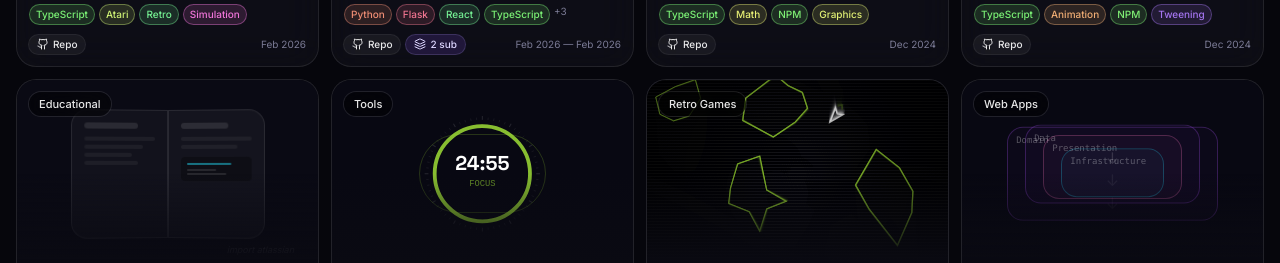
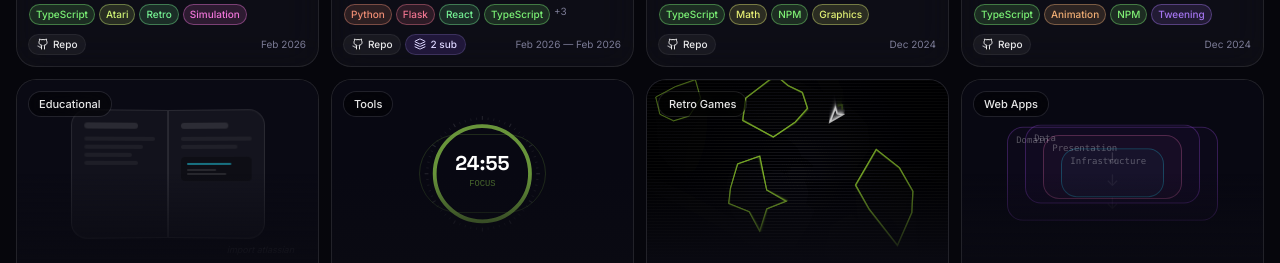
Before and after one commit to rsegrest/ricksegrest.com, a React (Vite) app: page / in a window 1280 px wide. Shown: the part 1460-1723 px from the top of the page. Built offline with nearby package versions, Linux system fonts and the light colour scheme; the HTML template or start-up script is replaced by a standard one.

Commit message:
feat: pomodoro timer colors now follow tomato ripeness
Green (#7cb342) at start → orange (#ff6f3c) at 40% → red (#e53935)
at 70%+. Matches the Pomodoro (tomato) technique theme.

```diff
--- a/src/components/MediaPreview.tsx
+++ b/src/components/MediaPreview.tsx
@@ -640,8 +640,8 @@ function Timer({ accent }: { accent: string }) {
   const circumference = 2 * Math.PI * 38;
   const dashOffset = circumference * (1 - progress);
 
-  // Color shifts from accent (calm) to orange/red (urgent)
-  const urgentColor = urgency > 0.7 ? "#f97316" : urgency > 0.4 ? "#fbbf24" : accent;
+  // Color shifts through tomato ripeness: green → yellow → orange → red
+  const urgentColor = urgency > 0.7 ? "#e53935" : urgency > 0.4 ? "#ff6f3c" : "#7cb342";
 
   return (
     <div className="relative grid h-full w-full place-items-center overflow-hidden bg-[#080812]">
```
